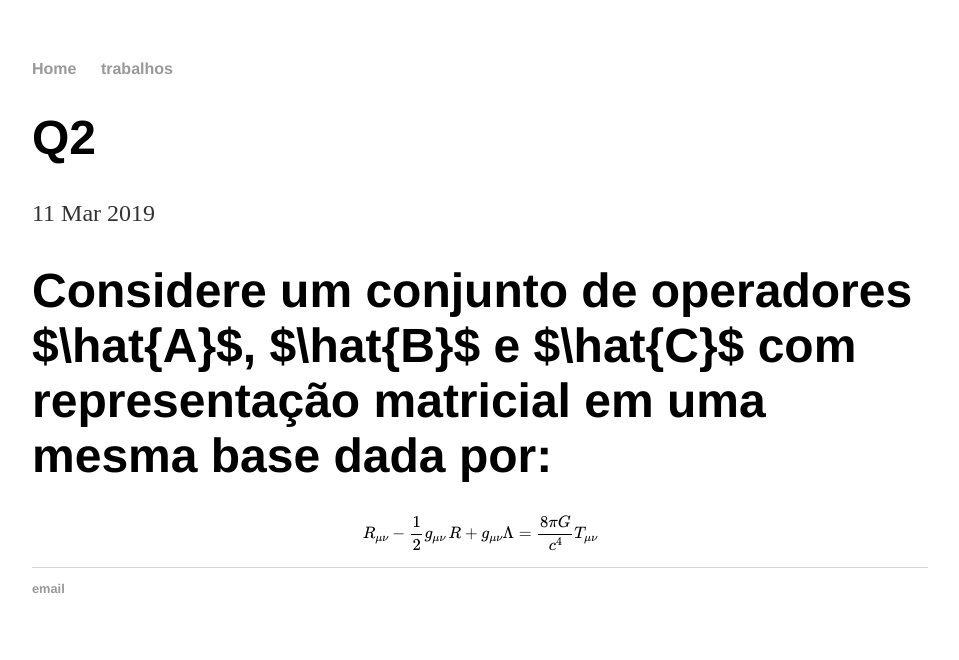
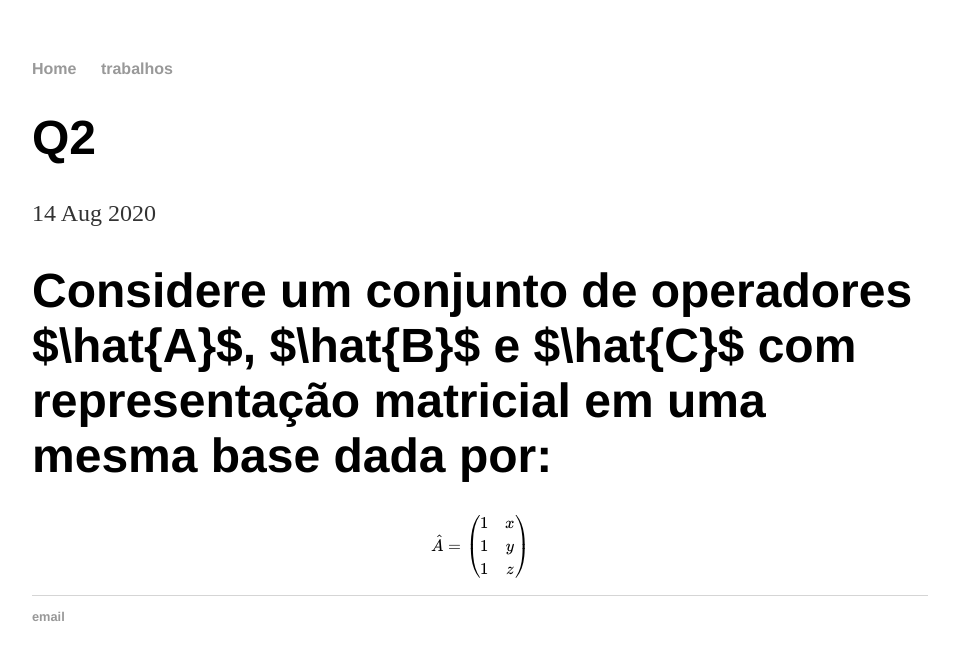
Before and after one commit to jaspior/jaspior.github.io, a Jekyll site: the page built from _posts/2020-08-14-quantica_q2.md, in a window 1280 px wide. Shown: the top 660 px of the page, without its empty margins (160-1119 px from the left). Built offline with Jekyll 4.4.1, drawn with Linux system fonts in a browser that asks for light colours; formulas are drawn with MathJax 3.

Commit message:
Update 2020-08-14-quantica_q2.md

```diff
--- a/_posts/2020-08-14-quantica_q2.md
+++ b/_posts/2020-08-14-quantica_q2.md
@@ -1,10 +1,14 @@
 ---
 layout: post
 title: "Q2"
-date: 2019-03-11
+date: 2020-08-14
 ---
 # Considere um conjunto de operadores $\hat{A}$, $\hat{B}$ e $\hat{C}$ com representação matricial em uma mesma base dada por:
 
+$$ \hat{A} =
+    \begin{pmatrix}
+    1 & x  \\
+    1 & y  \\
+    1 & z  \\
+    \end{pmatrix}
 $$
-R_{\mu \nu} - {1 \over 2}g_{\mu \nu}\,R + g_{\mu \nu} \Lambda = {8 \pi G \over c^4} T_{\mu \nu}
-$$
```
